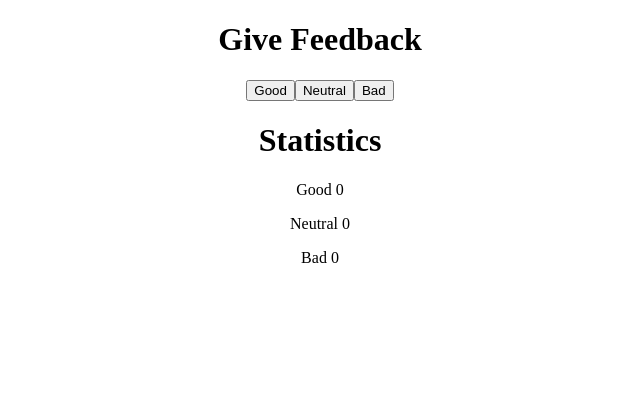
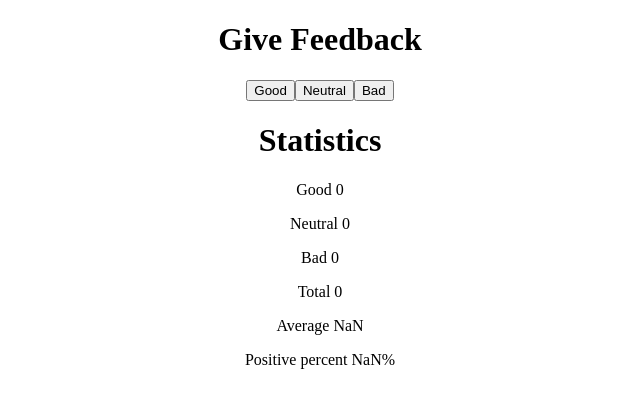
Before and after one commit to yosif-qasim/FullStackOpen, a React (Vite) app in the folder part1/unicafe/: page / in a window 1280 px wide. Shown: the top 408 px of the page, without its empty margins (320-960 px from the left). Built offline with nearby package versions, Linux system fonts and the light colour scheme.

Commit message:
EX 1.7: unicafe step2

```diff
--- a/part1/unicafe/src/App.jsx
+++ b/part1/unicafe/src/App.jsx
@@ -10,6 +10,10 @@ const App = () => {
     const [neutral, setNeutral] = useState(0)
     const [bad, setBad] = useState(0)
 
+    const total = (good+bad+neutral)
+    const calcAvg = (good ,bad ,neutral) => (good - bad )/(good + bad + neutral)
+    const calcPositive = (good ,bad ,neutral) => ( (good) / (good + bad + neutral) )*100
+
     return (
         <center>
             <Header header="Give Feedback" />
@@ -20,6 +24,9 @@ const App = () => {
             <p> Good {good}</p>
             <p> Neutral {neutral}</p>
             <p> Bad {bad}</p>
+            <p> Total {total}</p>
+            <p> Average {calcAvg(good,bad,neutral)}</p>
+            <p> Positive percent {calcPositive(good,bad,neutral)}% </p>
         </center>
     )
 }
```
